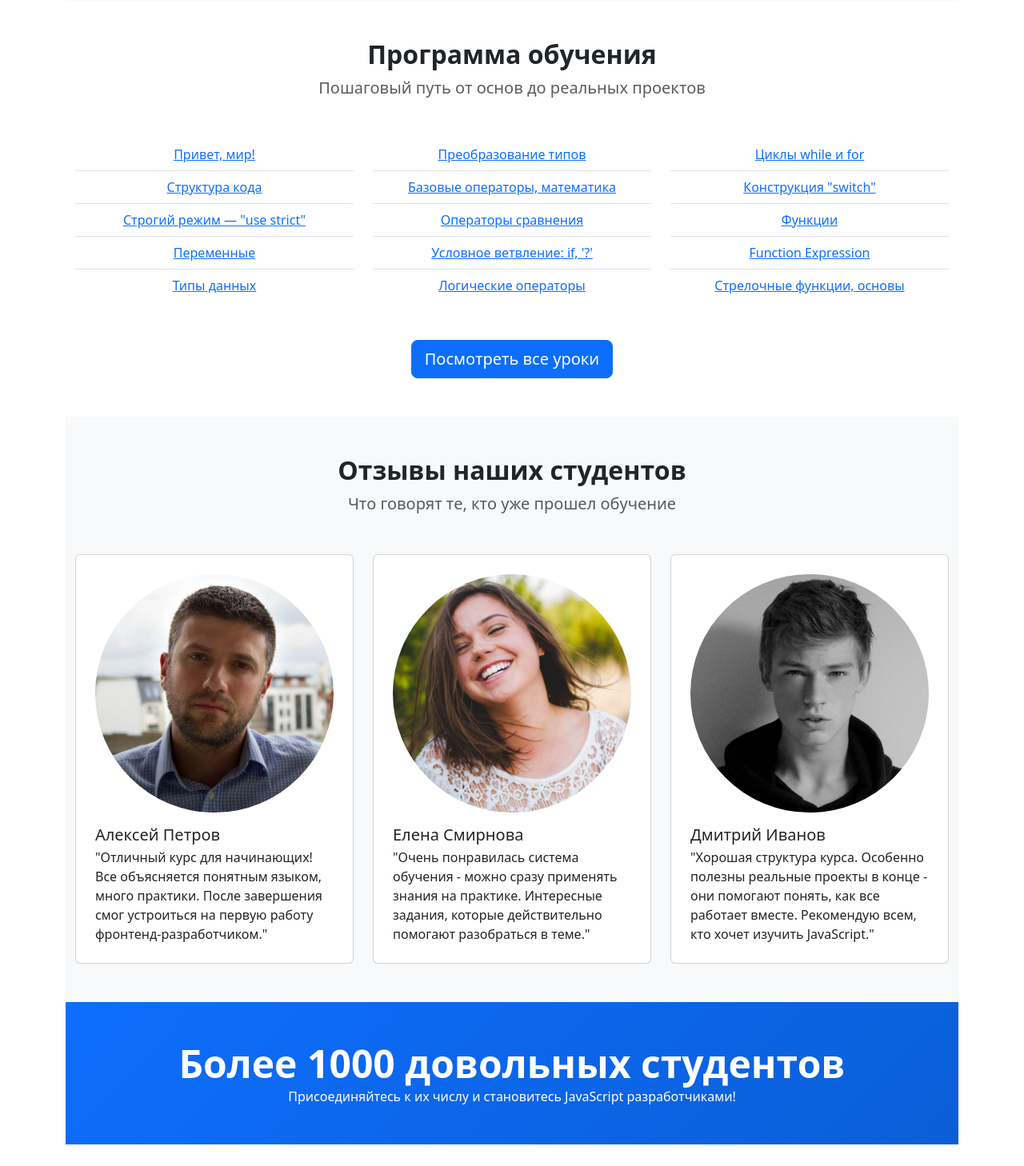
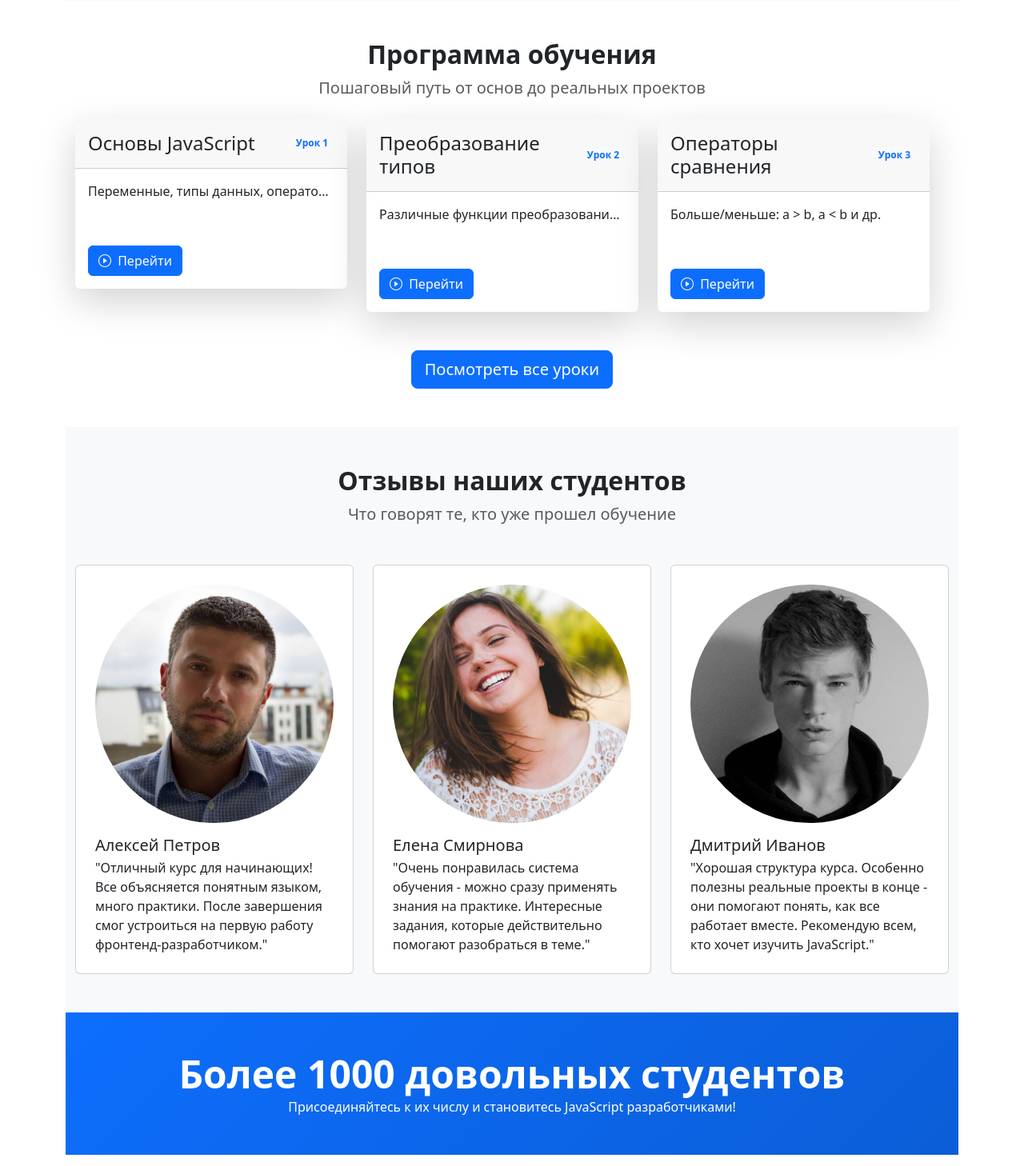
Before and after one commit to TheLastSurvived/learn-js, a Flask app: page / in a window 1280 px wide. Shown: the part 1505-2963 px from the top of the page at 80% size. Run offline with Flask 3, Linux system fonts and the light colour scheme; some libraries are stand-ins or nearby versions.

Commit message:
second day develp

```diff
--- a/app.py
+++ b/app.py
@@ -68,7 +68,8 @@ class UserSolution(db.Model):
 
 @app.route('/', methods=['GET', 'POST'])
 def index():
-    return render_template("index.html")
+    lesson = Lesson.query.limit(3).all()
+    return render_template("index.html",lesson=lesson)
 
 
 @app.route('/about', methods=['GET', 'POST'])
@@ -135,6 +136,10 @@ def lessons():
 
 @app.route('/lesson/<int:id>', methods=['GET', 'POST'])
 def lesson(id):
+    if not 'name' in session:
+        flash("Для продолжения  необходимо войти!", category="success")
+        return redirect('/auth')
+
     less = Lesson.query.get(id)
     count = Lesson.query.count()
     # Получаем предыдущий урок
--- a/templates/index.html
+++ b/templates/index.html
@@ -168,66 +168,34 @@
               Пошаговый путь от основ до реальных проектов
             </p>
           </div>
-          <div class="row g-4 text-center">
-            <!-- Блок 1 -->
-            <div class="col-md-4">
-              <ul class="list-group list-group-flush">
-                <li class="list-group-item">
-                  <a href="/lesson">Привет, мир!</a>
-                </li>
-                <li class="list-group-item">
-                  <a href="/lesson">Структура кода</a>
-                </li>
-                <li class="list-group-item">
-                  <a href="/lesson">Строгий режим — "use strict"</a>
-                </li>
-                <li class="list-group-item">
-                  <a href="/lesson">Переменные</a>
-                </li>
-                <li class="list-group-item">
-                  <a href="/lesson">Типы данных</a>
-                </li>
-              </ul>
-            </div>
-            <!-- Блок 2 -->
-            <div class="col-md-4">
-              <ul class="list-group list-group-flush">
-                <li class="list-group-item">
-                  <a href="/lesson">Преобразование типов</a>
-                </li>
-                <li class="list-group-item">
-                  <a href="/lesson">Базовые операторы, математика</a>
-                </li>
-                <li class="list-group-item">
-                  <a href="/lesson">Операторы сравнения</a>
-                </li>
-                <li class="list-group-item">
-                  <a href="/lesson">Условное ветвление: if, '?'</a>
-                </li>
-                <li class="list-group-item">
-                  <a href="/lesson">Логические операторы</a>
-                </li>
-              </ul>
-            </div>
-            <!-- Блок 3 -->
-            <div class="col-md-4">
-              <ul class="list-group list-group-flush">
-                <li class="list-group-item">
-                  <a href="/lesson">Циклы while и for</a>
-                </li>
-                <li class="list-group-item">
-                  <a href="/lesson">Конструкция "switch"</a>
-                </li>
-                <li class="list-group-item">
-                  <a href="/lesson">Функции</a>
-                </li>
-                <li class="list-group-item">
-                  <a href="/lesson">Function Expression</a>
-                </li>
-                <li class="list-group-item">
-                  <a href="/lesson">Стрелочные функции, основы</a>
-                </li>
-              </ul>
+          <div class="row g-4">
+            <div class="row ">
+              {%for less in lesson%}
+              <div class="col-lg-4">
+                <div class="card border-0 shadow-lg lesson-card">
+                  <div class="card-header bg-gradient-primary  py-3">
+                    <div class="d-flex justify-content-between align-items-center">
+                      <h4 class="mb-0">{{less.title}}</h4>
+                      <span class="badge bg-light text-primary">Урок {{loop.index}}</span>
+                    </div>
+                  </div>
+                  <div class="card-body">
+                    <div class="learning-objectives   rounded mb-4 text-truncate" style="max-height: 200px;">
+                      {{less.description}}
+                    </div>
+                  </div>
+                  <div class="card-footer bg-transparent border-0 py-3">
+                    <div class="d-flex justify-content-between align-items-center">
+                      <div>
+                        <a href="/lesson/{{less.id}}" class="btn btn-primary me-2">
+                          <i class="bi bi-play-circle me-1"></i> Перейти
+                        </a>
+                      </div>
+                    </div>
+                  </div>
+                </div>
+              </div>
+          {%endfor%}
             </div>
           </div>
           <div class="text-center mt-5">
--- a/templates/lessons.html
+++ b/templates/lessons.html
@@ -8,7 +8,7 @@
       <div class="row">
         <div class="col-lg-10 mx-auto">
           <h1 class="mb-4">Уроки JavaScript</h1>
-
+          {%if 'name' in session and active_user.root==1%}
           <button
     type="button"
     class="btn btn-dark mb-3"
@@ -59,7 +59,7 @@
       </div>
     </div>
   </div>
-
+  {%endif%}
           <div class="list-group mb-5">
             {%for less in lesson%}
             <div class="list-group-item list-group-item-action">
--- a/templates/profile.html
+++ b/templates/profile.html
@@ -81,7 +81,7 @@
 
 <div class="container my-5">
     <div class="row">
-        <div class="col-lg-8 mx-auto">
+        <div class="col-lg-12 mx-auto">
             <div class="card border-0 shadow-sm">
                 <div class="card-body">
                     <h4 class="card-title mb-4">
```
Also changed, not shown: templates/lesson.html (+15 -2 lines), instance/database.db.
